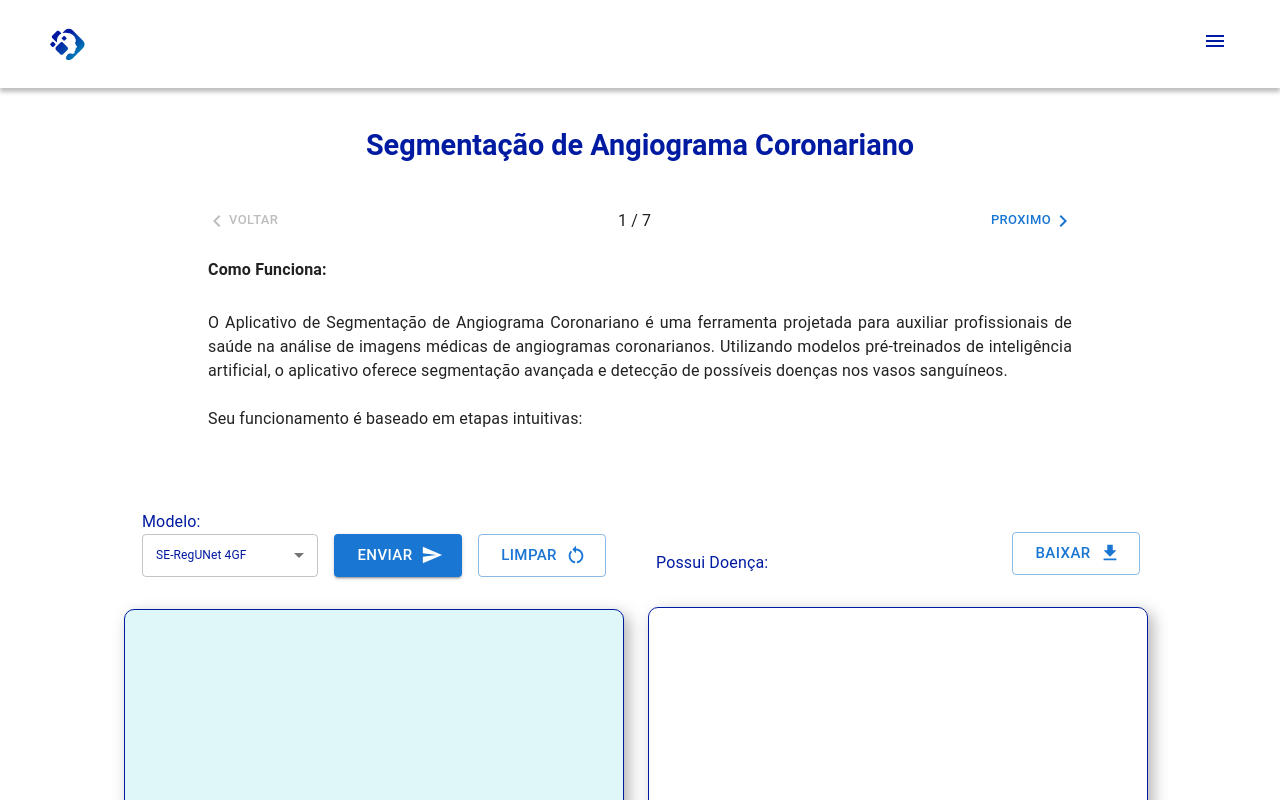
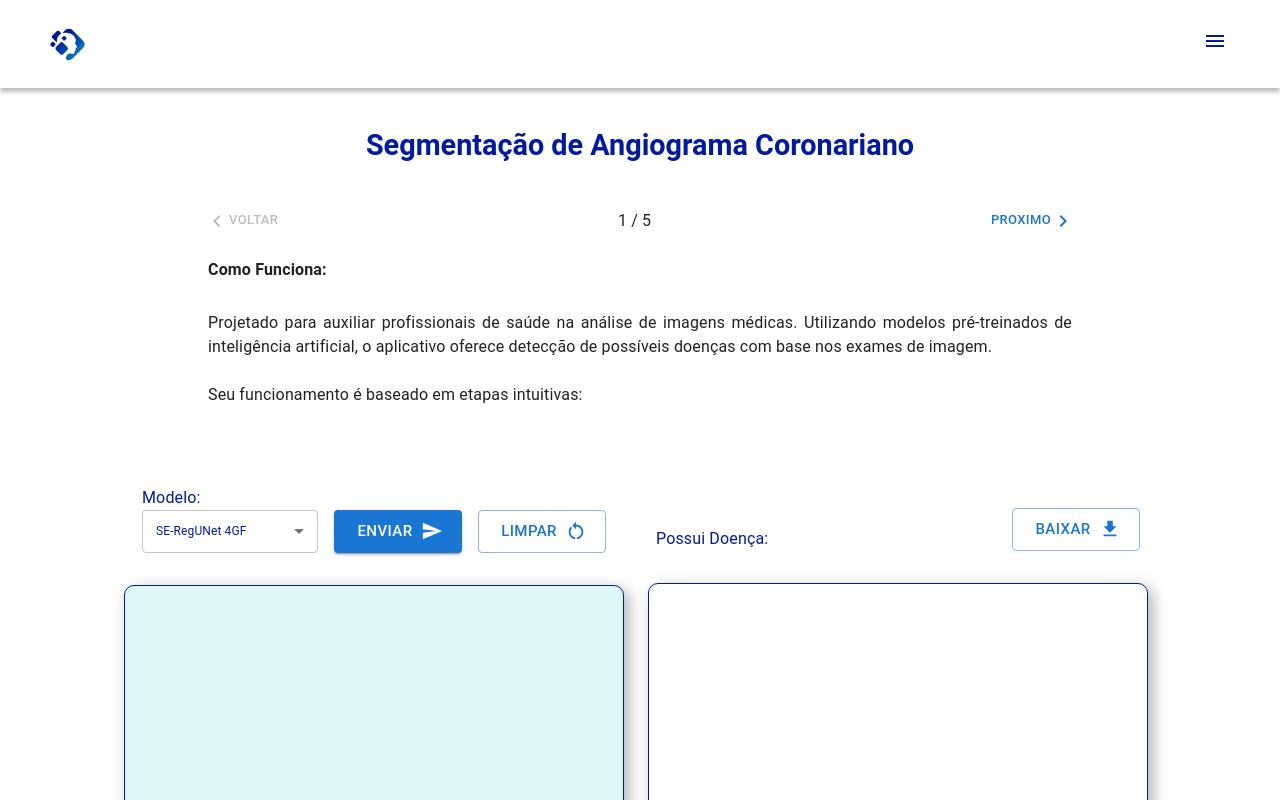
Before and after one commit to DheiverSantos/GeniusAI, a React (Vite) app: page /ABUS in a window 1280 px wide. Shown: the top 800 px of the page. Built offline with nearby package versions, Linux system fonts and the light colour scheme; sample sign-in values are in the browser's storage.

Commit message:
refactor: change steps

```diff
--- a/src/components/Intro/index.tsx
+++ b/src/components/Intro/index.tsx
@@ -14,26 +14,17 @@ import titleStyles from './style'
 const steps = [
   {
     label: 'Como Funciona:',
-    description: `O Aplicativo de Segmentação de Angiograma Coronariano é uma ferramenta projetada para auxiliar profissionais de saúde na análise de imagens médicas de angiogramas coronarianos. Utilizando modelos pré-treinados de inteligência artificial, o aplicativo oferece segmentação avançada e detecção de possíveis doenças nos vasos sanguíneos.
+    description: `Projetado para auxiliar profissionais de saúde na análise de imagens médicas. Utilizando modelos pré-treinados de inteligência artificial, o aplicativo oferece detecção de possíveis doenças com base nos exames de imagem.
 
     Seu funcionamento é baseado em etapas intuitivas:`,
   },
   {
     label: 'Carregue a Imagem',
-    description:
-      'Faça o upload de um angiograma coronariano para a plataforma.',
-  },
-  {
-    label: 'Escolha o Modelo',
-    description: `Selecione um dos modelos pré-treinados, otimizados para diferentes tipos de imagens e necessidades médicas.`,
-  },
-  {
-    label: 'Segmentação Avançada',
-    description: ` O aplicativo processa a imagem usando técnicas de aprendizado profundo, identificando os vasos sanguíneos coronarianos.`,
+    description: 'Faça o upload de uma imagem de exame para a plataforma.',
   },
   {
     label: 'Detecção de Doenças',
-    description: `Utilizando análise de clusterização, o aplicativo identifica possíveis padrões de doenças nos vasos sanguíneos.`,
+    description: `Utilizando análise de clusterização, o aplicativo identifica possíveis padrões de doenças.`,
   },
   {
     label: 'Indicador de Doença',
@@ -41,17 +32,11 @@ const steps = [
   },
   {
     label: 'Resultados Fornecidos:',
-    description: `- Segmentação Clara: Os vasos sanguíneos coronarianos são destacados, permitindo uma análise mais clara das estruturas.
-
-    - Detecção de Doenças: O aplicativo indica se há possíveis padrões de doenças nos vasos, ajudando a identificar áreas de preocupação.
-
-    - Explicação Informativa: Além do resultado, uma explicação detalhada é fornecida, baseada nas características identificadas.
+    description: `- Detecção de Doenças: O aplicativo indica se há possíveis padrões de doenças, ajudando a identificar áreas de preocupação.
 
     - Tomada de Decisão Rápida: A análise é realizada em um curto período de tempo, permitindo tomadas de decisão informadas de forma eficaz.
 
-    - Suporte Médico: Profissionais de saúde podem utilizar os resultados para embasar diagnósticos e recomendações aos pacientes.
-
-    O Aplicativo de Segmentação de Angiograma Coronariano é uma ferramenta poderosa que combina tecnologia de ponta com análise médica, proporcionando um meio eficiente de interpretar imagens de angiogramas coronarianos e identificar possíveis condições médicas.`,
+    - Suporte Médico: Profissionais de saúde podem utilizar os resultados para embasar diagnósticos e recomendações aos pacientes.`,
   },
 ]
 
```
